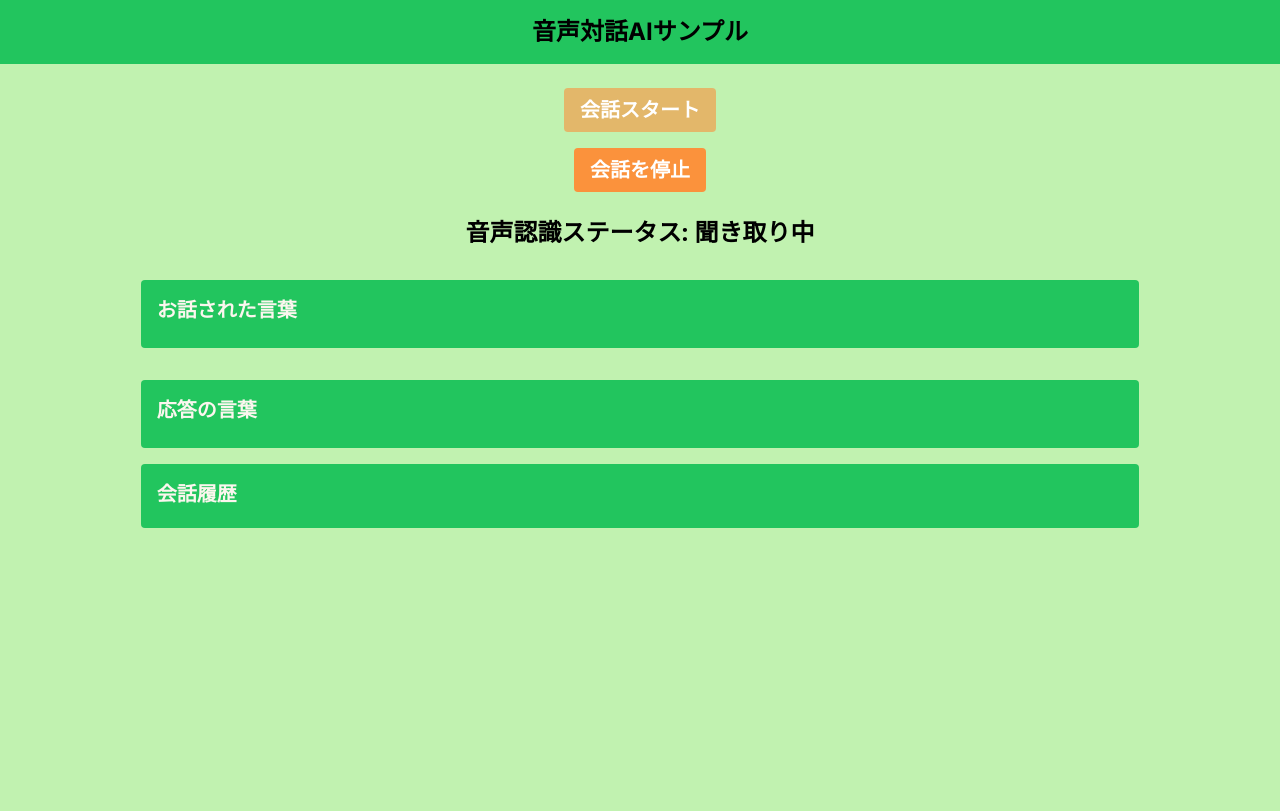
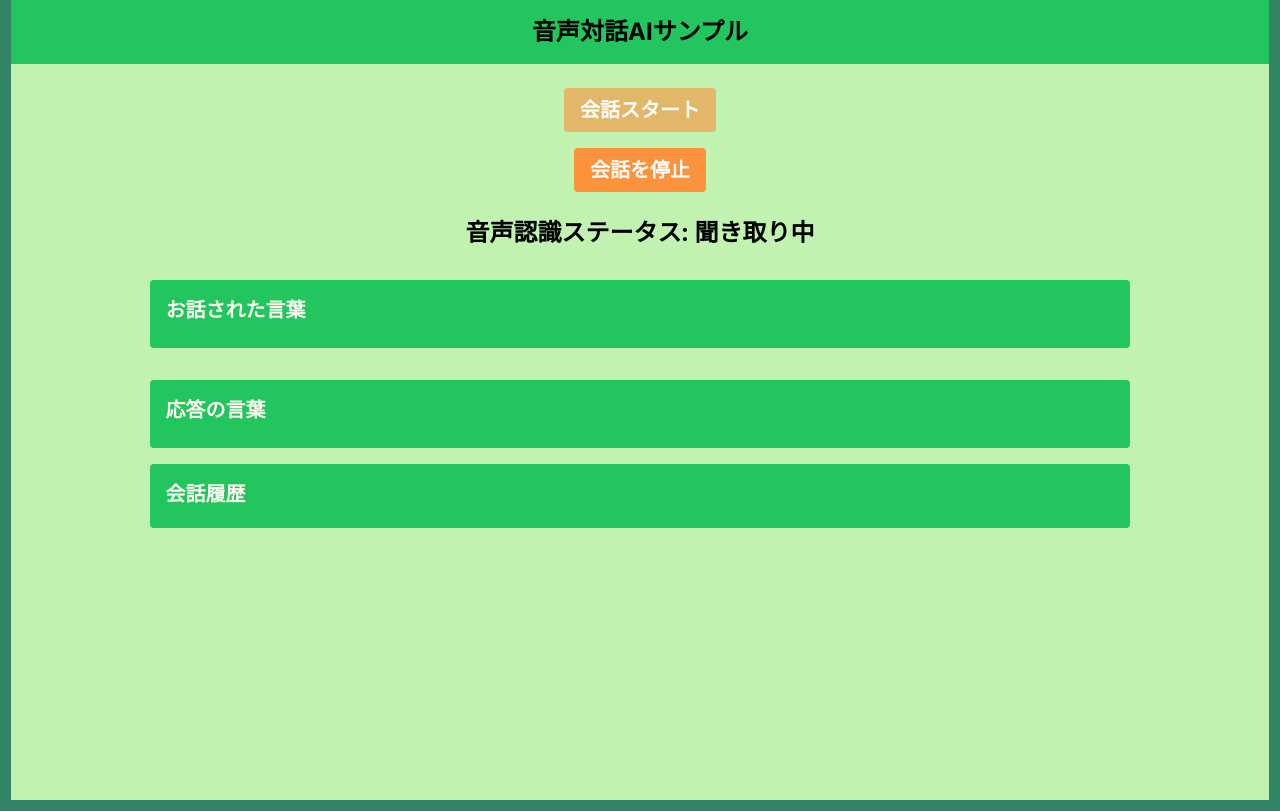
Before and after one commit to takumi0616/communication-ai, a Next.js app in the folder front/: page / in a window 1280 px wide. Built offline with nearby package versions, Linux system fonts and the light colour scheme; no server answers.

Commit message:
[feat] 背景色＆スクロールバーのデザインを変更

```diff
--- a/front/app/globals.css
+++ b/front/app/globals.css
@@ -1,6 +1,3 @@
-@tailwind base;
-@tailwind components;
-@tailwind utilities;
 @import 'tailwindcss/base';
 @import 'tailwindcss/components';
 @import 'tailwindcss/utilities';
@@ -8,10 +5,58 @@
 
 :root {
   --foreground-rgb: 251, 246, 238; /* #FBF6EE を RGB 形式に変換 */
-  --background-color: 193, 242, 176; /* #65B741 を RGB 形式に変換 */
+  --background-color: #f8f6f2;
 }
 
 body {
   color: rgb(var(--foreground-rgb)); /* 文字の色の設定 */
   background-color: rgb(var(--background-color)); /* 背景色の設定 */
+  border: 0.7rem solid #348468;
+  border-top: none;
 }
+
+::-webkit-scrollbar {
+  width: 2rem;
+}
+
+::-webkit-scrollbar-track {
+  background: #ffffff;
+}
+
+::-webkit-scrollbar-thumb {
+  background: #333333;
+  border-radius: 0.9rem;
+  border-right: 4px solid transparent;
+  border-left: 4px solid transparent;
+  background-clip: padding-box;
+}
+
+::-webkit-scrollbar-horizontal {
+  height: 1.5rem;
+}
+
+::-webkit-scrollbar-track-horizontal {
+  background: #ffffff;
+}
+
+::-webkit-scrollbar-thumb-horizontal {
+  background: #333;
+}
+
+::-webkit-scrollbar-button:single-button {
+  background-color: #bbbbbb;
+  display: block;
+  border-style: solid;
+  height: 13px;
+  width: 16px;
+}
+
+::-webkit-scrollbar-button:single-button:vertical:decrement {
+  background-color: #333;
+  height: 1.5rem;
+}
+
+::-webkit-scrollbar-button:single-button:vertical:increment {
+  background-color: #333;
+  height: 1.5rem;
+}
```
